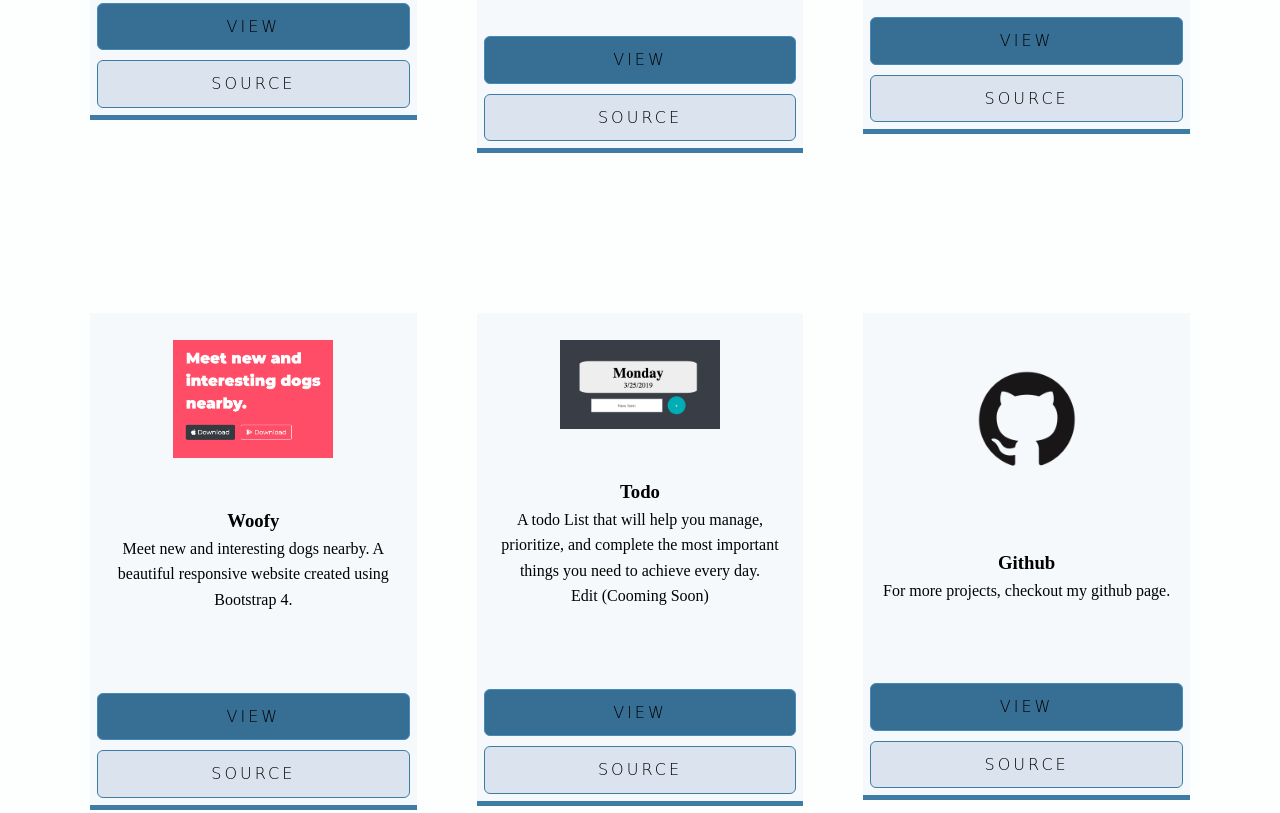
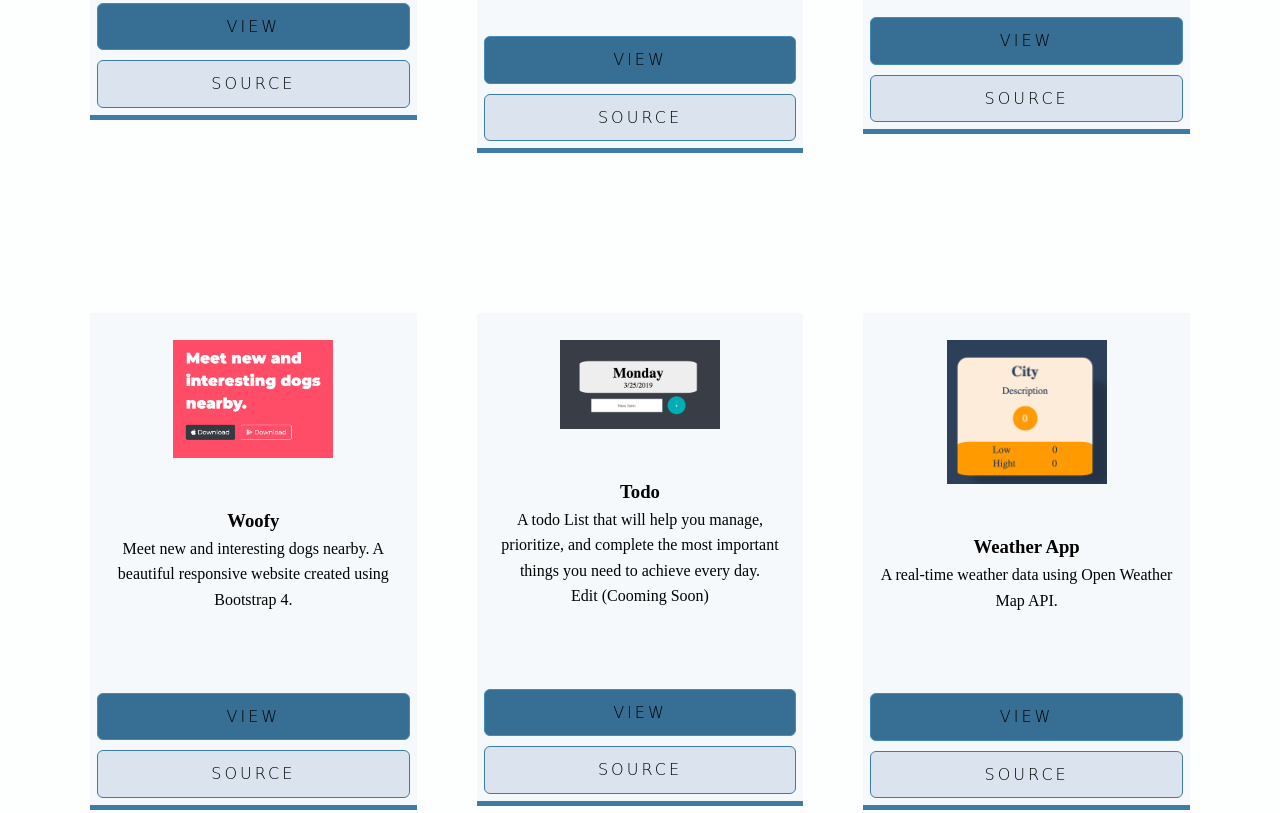
Before and after one commit to FyerBall/Portfolio, a website: page index.html in a window 1280 px wide. Shown: the part 1692-2505 px from the top of the page. Drawn offline with Linux system fonts and the light colour scheme; a web font is replaced by a local one.

Commit message:
delete unwanted imgs & edit projects

```diff
--- a/index.html
+++ b/index.html
@@ -73,7 +73,7 @@
         <div class="col-1-of-3 u-margin-bottom-medium">
           <div class="about__projects">
             <div class="about__projects--folder">
-              <img src="img/Projects/clock.png" alt="project" class="about__projects--image u-margin-top-small u-margin-bottom-medium">
+              <img src="img/Projects/Clock.png" alt="project" class="about__projects--image u-margin-top-small u-margin-bottom-medium">
               <h3 class="about__projects--name">Clock JS</h3>
               <p class="about__projects--summery u-margin-bottom-large">Creating a JavaScript Clock by using DOM Manipulation to make a simple real-time clock that you can place on any Web page.</p>
               <a href="https://fyerball.github.io/javascript-clock/" target="_blank" class="btn--light">View</a>
@@ -108,7 +108,7 @@
         <div class="col-1-of-3 u-margin-bottom-medium">
           <div class="about__projects">
             <div class="about__projects--folder">
-              <img src="img/Projects/todo.png" alt="project" class="about__projects--image u-margin-top-small u-margin-bottom-medium">
+              <img src="img/Projects/Todo.png" alt="project" class="about__projects--image u-margin-top-small u-margin-bottom-medium">
               <h3 class="about__projects--name">Todo</h3>
               <p class="about__projects--summery">A todo List that will help you manage, prioritize, and complete the most important things you need to achieve every day.</p>
               <p class="about__projects--summery u-margin-bottom-large">Edit (Cooming Soon)</p>
@@ -121,11 +121,11 @@
         <div class="col-1-of-3 u-margin-bottom-medium">
           <div class="about__projects">
             <div class="about__projects--folder">
-              <img src="img/Projects/git.png" alt="project" class="about__projects--image u-margin-top-small u-margin-bottom-medium">
-              <h3 class="about__projects--name">Github</h3>
-              <p class="about__projects--summery u-margin-bottom-large">For more projects, checkout my github page.</p>
-              <a href="https://github.com/FyerBall" target="_blank" class="btn--light">View</a>
-              <a href="https://github.com/FyerBall" target="_blank" class="btn--dark">Source</a>
+              <img src="img/Projects/weather-owm.png" alt="project" class="about__projects--image u-margin-top-small u-margin-bottom-medium">
+              <h3 class="about__projects--name">Weather App</h3>
+              <p class="about__projects--summery u-margin-bottom-large">A real-time weather data using Open Weather Map API.</p>
+              <a href="https://fyerball.github.io/weather-OWM/" target="_blank" class="btn--light">View</a>
+              <a href="https://github.com/FyerBall/weather-OWM" target="_blank" class="btn--dark">Source</a>
             </div>
           </div>
         </div>
```
Also changed, not shown: img/Projects/weather-owm.png (added), img/background.jpg (deleted), 2 other files.
